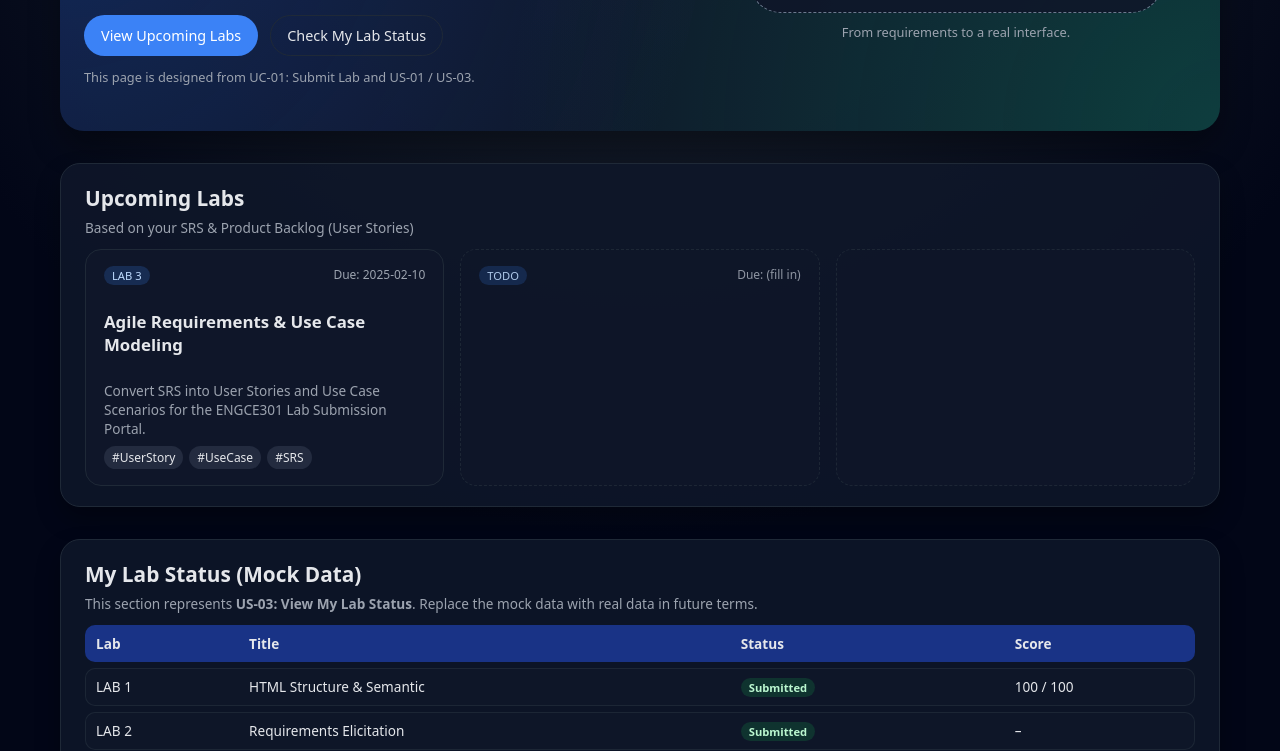
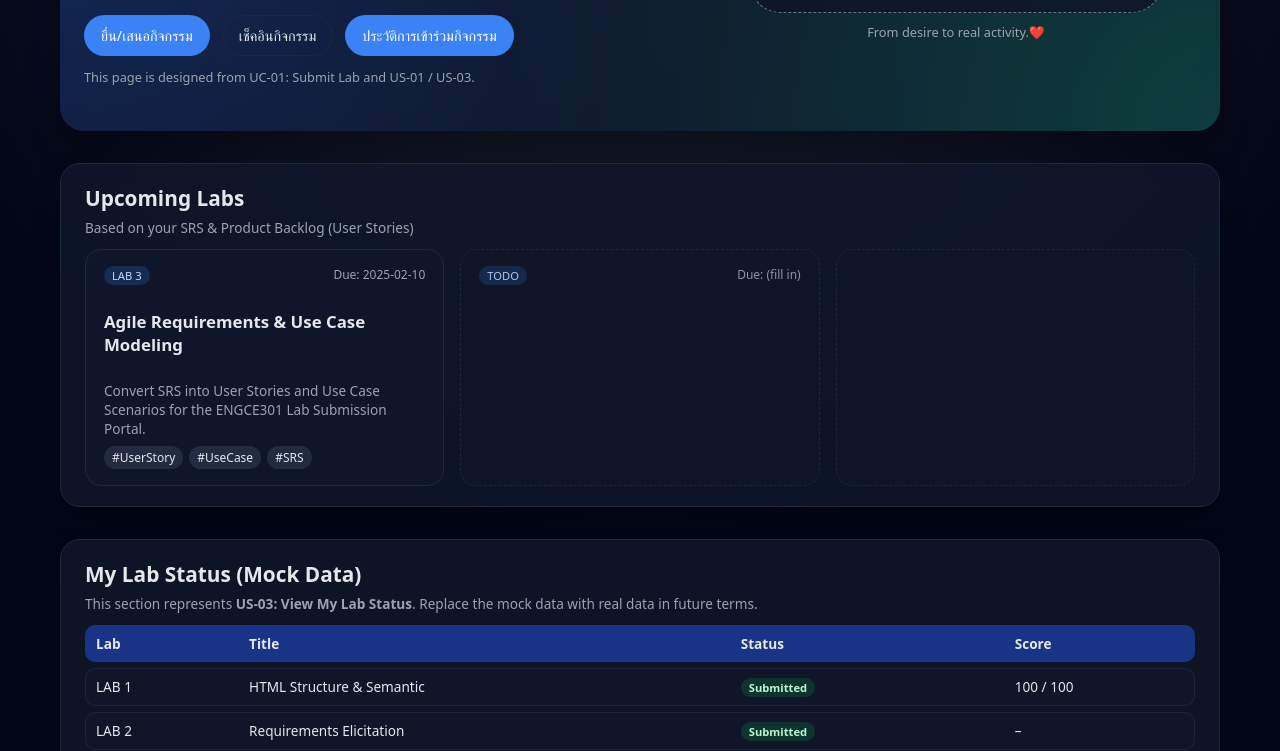
Before and after one commit to SoftwareDesign68-Team4/engce301-team-cpeno4, a plain HTML site: page engce301_Lab3_Web/index.html in a window 1280 px wide. Shown: the part 245-996 px from the top of the page. Drawn offline with Linux system fonts and the light colour scheme.

Commit message:
เปลี่ยนคำบรรยาย

```diff
--- a/engce301_Lab3_Web/index.html
+++ b/engce301_Lab3_Web/index.html
@@ -38,15 +38,18 @@
                          ตัวอย่าง: เน้นเรื่องการส่งงาน, การดูสถานะ, ความยุติธรรมของการให้คะแนน -->
                     <h1>Event Access System.</h1>
                     <p class="hero-subtitle">
-                        ระบบนี้คือศูนย์กลางสำหรับการจัดการวงจรชีวิตของกิจกรรมทั้งหมด ตั้งแต่การเสนอจัดงานไปจนถึงการบันทึกการเข้าร่วมอย่างเป็นทางการลดขั้นตอนที่ซ้ำซ้อน.
+                        ระบบนี้คือศูนย์กลางสำหรับการจัดการวงจรชีวิตของกิจกรรมทั้งหมด ตั้งแต่การเสนอจัดงานไปจนถึงการบันทึกการเข้าร่วมอย่างเป็นทางการลดขั้นตอนที่ซ้ำซ้อน.🚀
                     </p>
 
                     <div class="hero-actions">
                         <a href="#upcoming-labs" class="btn primary">
-                            View Upcoming Labs
+                            ยื่น/เสนอกิจกรรม
                         </a>
                         <a href="#my-status" class="btn secondary">
-                            Check My Lab Status
+                            เช็คอินกิจกรรม
+                        </a>
+                        <a href="#upcoming-labs" class="btn primary">
+                            ประวัติการเข้าร่วมกิจกรรม
                         </a>
                     </div>
 
@@ -68,7 +71,7 @@
                         <div class="flow-step">Web UI</div>
                     </div>
                     <p class="hero-visual-caption">
-                        From requirements to a real interface.
+                        From desire to real activity.❤️
                     </p>
                 </div>
             </section>
```
